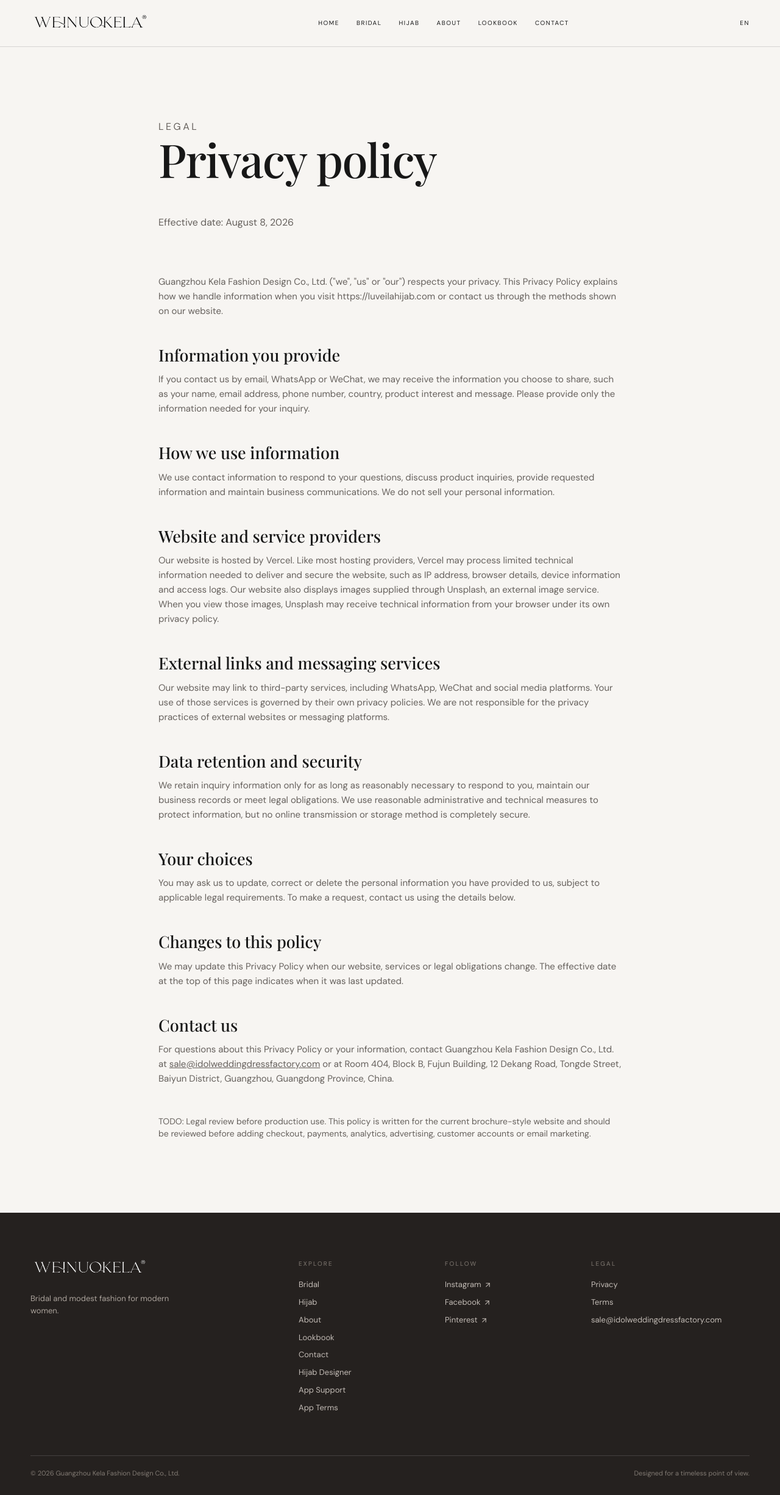
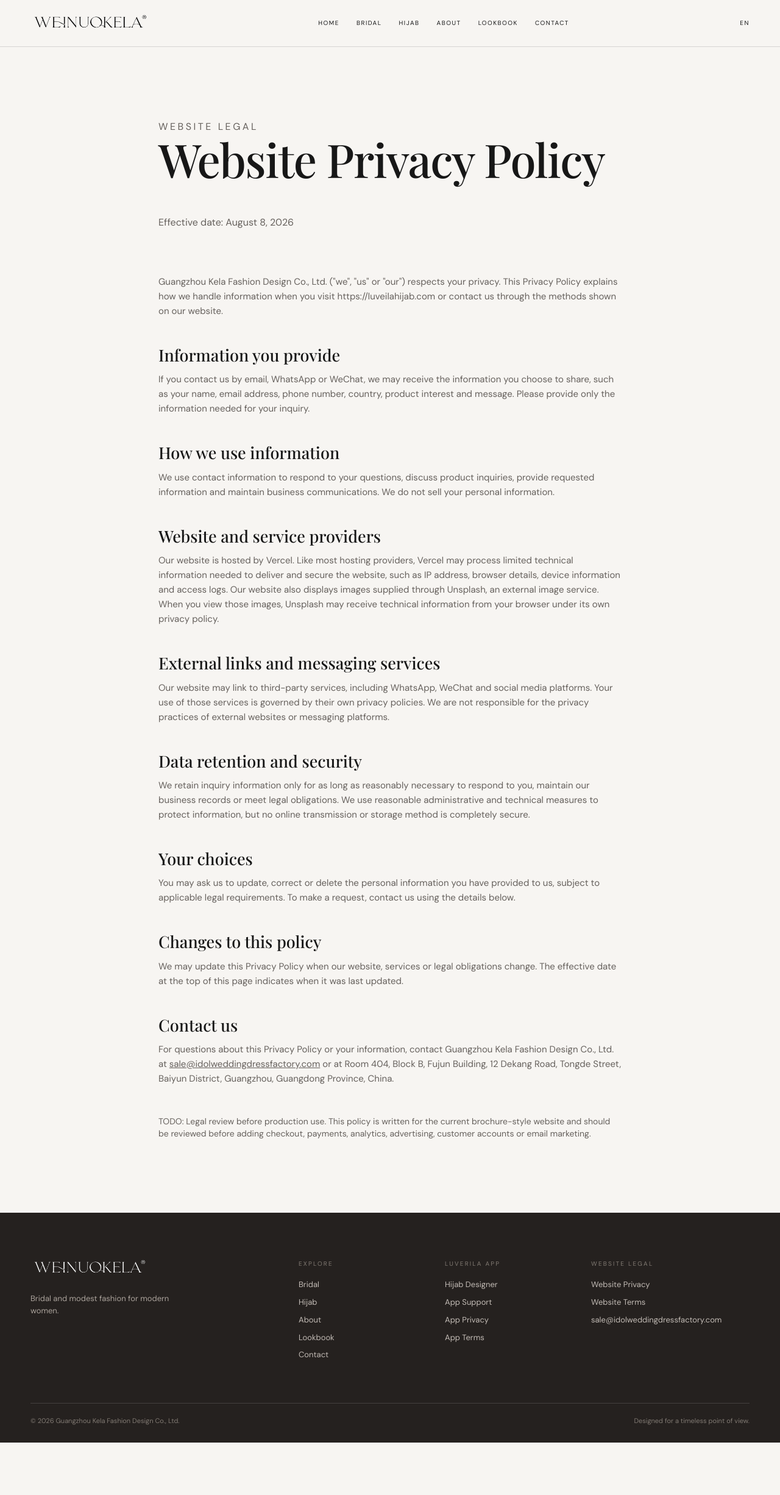
Before and after one commit to wukunye/bridal-hijab-website, a Next.js app: page /privacy in a window 1280 px wide. Shown: the whole page at 61% size. After the commit the page ends 2366 px from the top, so only its background shows below. Built offline with nearby package versions, Linux system fonts and the light colour scheme; a web font is replaced by a local one.

Commit message:
Separate app and website legal pages

```diff
--- a/src/app/app-privacy/page.tsx
+++ b/src/app/app-privacy/page.tsx
@@ -14,7 +14,7 @@ export default function AppPrivacyPage() {
   return (
     <div className="shell legal-copy app-support">
       <div className="page-intro">
-        <p className="eyebrow">Luverila Hijab Designer</p>
+        <p className="eyebrow">App Legal | Luverila Hijab Designer</p>
         <h1>App Privacy Policy</h1>
         <p>Effective date: August 8, 2026<br />Last updated: August 8, 2026</p>
       </div>
--- a/src/app/app-terms/page.tsx
+++ b/src/app/app-terms/page.tsx
@@ -13,7 +13,7 @@ export default function AppTermsPage() {
   return (
     <div className="shell legal-copy app-support">
       <div className="page-intro">
-        <p className="eyebrow">Luverila Hijab Designer</p>
+        <p className="eyebrow">App Legal | Luverila Hijab Designer</p>
         <h1>Terms of Use</h1>
         <p>Effective date: August 8, 2026<br />Last updated: August 8, 2026</p>
       </div>
--- a/src/app/privacy/page.tsx
+++ b/src/app/privacy/page.tsx
@@ -11,8 +11,8 @@ export default function PrivacyPage() {
 
   return <div className="shell legal-copy">
     <div className="page-intro">
-      <p className="eyebrow">Legal</p>
-      <h1>Privacy policy</h1>
+      <p className="eyebrow">Website Legal</p>
+      <h1>Website Privacy Policy</h1>
       <p>Effective date: {effectiveDate}</p>
     </div>
 
--- a/src/app/terms/page.tsx
+++ b/src/app/terms/page.tsx
@@ -1,4 +1,4 @@
 import type { Metadata } from "next";
 import { siteConfig } from "@/config/site";
 export const metadata: Metadata = { title: "Terms" };
-export default function TermsPage() { return <div className="shell legal-copy"><div className="page-intro"><p className="eyebrow">Legal</p><h1>Terms of use</h1><p>TODO: Legal review before production use.</p></div><h2>Website content</h2><p>This website presents products and brand information for reference. Product availability, materials and specifications may change without notice.</p><h2>Inquiries</h2><p>Submitting an inquiry does not create a purchase contract. Our team will confirm availability and next steps directly.</p><h2>Contact</h2><p>For questions about these terms, please contact {siteConfig.email}.</p></div>; }
+export default function TermsPage() { return <div className="shell legal-copy"><div className="page-intro"><p className="eyebrow">Website Legal</p><h1>Website Terms of Use</h1><p>TODO: Legal review before production use.</p></div><h2>Website content</h2><p>This website presents products and brand information for reference. Product availability, materials and specifications may change without notice.</p><h2>Inquiries</h2><p>Submitting an inquiry does not create a purchase contract. Our team will confirm availability and next steps directly.</p><h2>Contact</h2><p>For questions about these terms, please contact {siteConfig.email}.</p></div>; }
--- a/src/components/layout/Footer.tsx
+++ b/src/components/layout/Footer.tsx
@@ -1,6 +1,5 @@
 import Link from "next/link";
 import Image from "next/image";
-import { ArrowUpRight } from "lucide-react";
 import { navItems, siteConfig } from "@/config/site";
 
 export function Footer() {
@@ -16,20 +15,18 @@ export function Footer() {
         <div className="footer-links">
           <p className="eyebrow">Explore</p>
           {navItems.slice(1).map((item) => <Link key={item.href} href={item.href}>{item.label}</Link>)}
+        </div>
+        <div className="footer-links">
+          <p className="eyebrow">Luverila App</p>
           <Link href="/hijab-designer">Hijab Designer</Link>
           <Link href="/app-support">App Support</Link>
+          <Link href="/app-privacy">App Privacy</Link>
           <Link href="/app-terms">App Terms</Link>
         </div>
         <div className="footer-links">
-          <p className="eyebrow">Follow</p>
-          <a href={siteConfig.instagram} target="_blank" rel="noreferrer">Instagram <ArrowUpRight size={13} /></a>
-          <a href={siteConfig.facebook} target="_blank" rel="noreferrer">Facebook <ArrowUpRight size={13} /></a>
-          <a href={siteConfig.pinterest} target="_blank" rel="noreferrer">Pinterest <ArrowUpRight size={13} /></a>
-        </div>
-        <div className="footer-links">
-          <p className="eyebrow">Legal</p>
-          <Link href="/privacy">Privacy</Link>
-          <Link href="/terms">Terms</Link>
+          <p className="eyebrow">Website Legal</p>
+          <Link href="/privacy">Website Privacy</Link>
+          <Link href="/terms">Website Terms</Link>
           <a href={`mailto:${siteConfig.email}`}>{siteConfig.email}</a>
         </div>
       </div>
```
